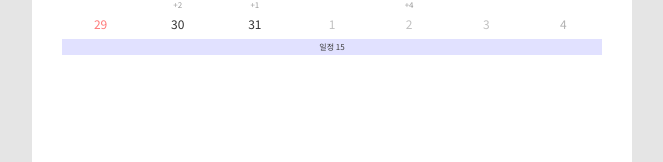
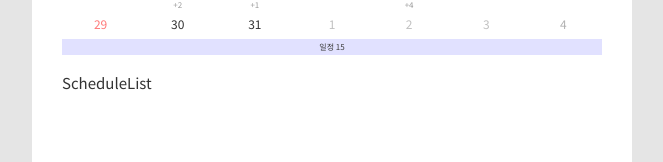
Before and after one commit to prgrms-web-devcourse-final-project/WEB1_1_ALL-I_FE, a React (Vite) app: page /main in a window 1280 px wide. Shown: the part 528-690 px from the top of the page, without its empty margins (308-971 px from the left). Built offline with nearby package versions, Linux system fonts and the light colour scheme; a web font is replaced by a local one.

Commit message:
design: 달력 하단 여백 추가

```diff
--- a/src/components/common/Calendar/Calendar.style.ts
+++ b/src/components/common/Calendar/Calendar.style.ts
@@ -1,6 +1,8 @@
 import styled from "styled-components";
 
 export const CalendarWrapper = styled.div`
+  margin-bottom: 1rem;
+
   /* 기본 설정 */
   .fc {
     /* 캘린더의 기본 폰트 패밀리와 크기 설정 */
--- a/src/components/feature/main/ScheduleList/ScheduleList.tsx
+++ b/src/components/feature/main/ScheduleList/ScheduleList.tsx
@@ -0,0 +1,5 @@
+function ScheduleList() {
+  return <div>ScheduleList</div>;
+}
+
+export default ScheduleList;
--- a/src/pages/main/MainPage.tsx
+++ b/src/pages/main/MainPage.tsx
@@ -1,9 +1,11 @@
 import Calendar from "@/components/common/Calendar/Calendar";
+import ScheduleList from "@/components/feature/main/ScheduleList/ScheduleList";
 
 function MainPage() {
   return (
     <>
       <Calendar usage="main" onDateSelect={() => {}} />
+      <ScheduleList />
     </>
   );
 }
```
